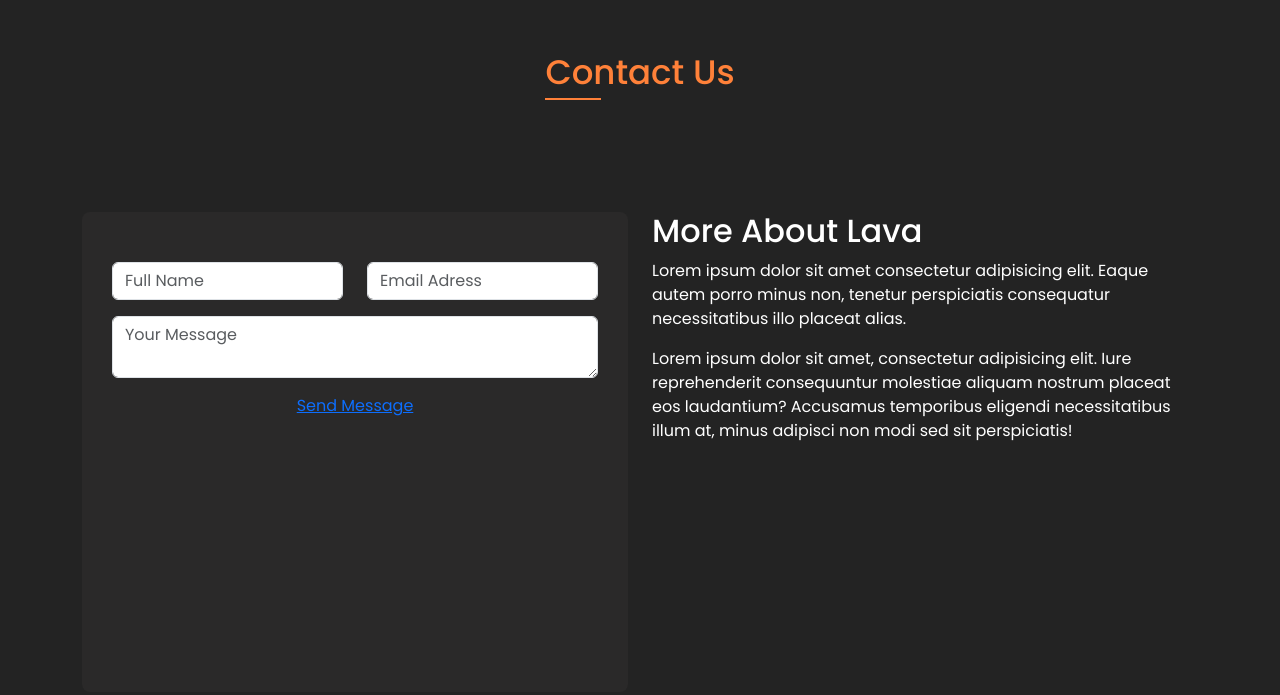
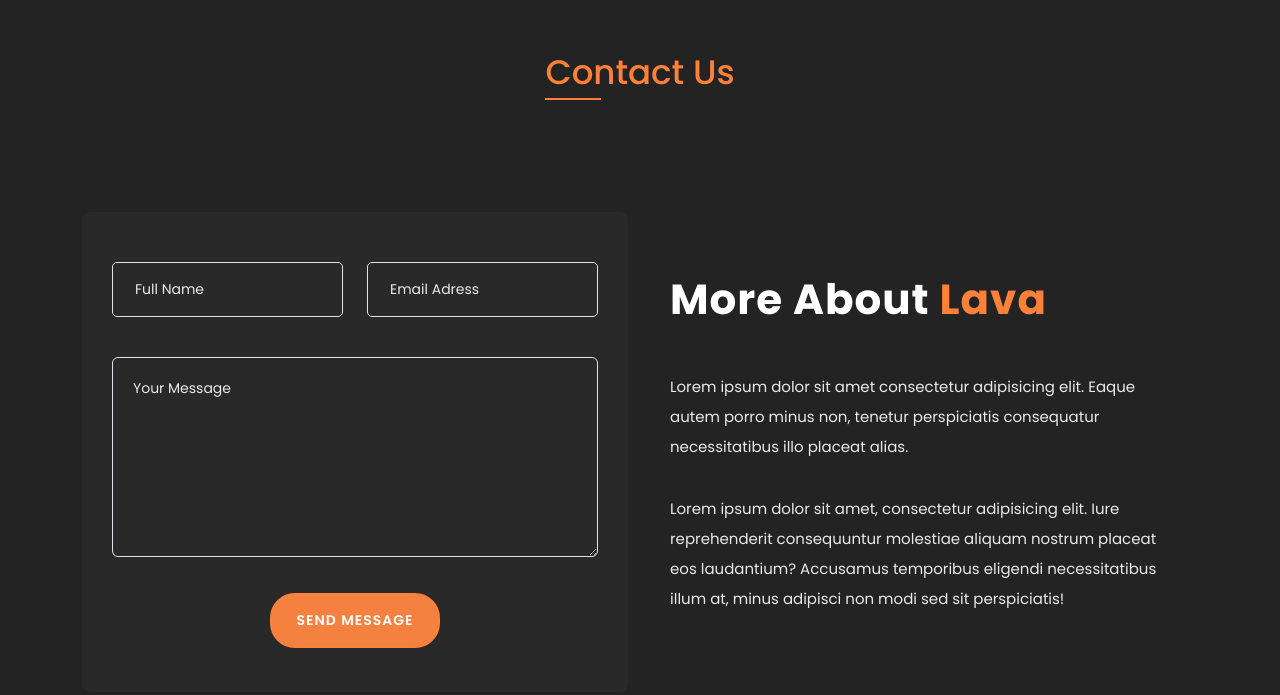
Before and after one commit to GerardoIsaac/Lava_landing_page, a plain HTML site: page index.html in a window 1280 px wide. Shown: the part 3348-4043 px from the top of the page. Drawn offline with nearby package versions, Linux system fonts and the light colour scheme.

Commit message:
contact section styles completed

```diff
--- a/style.css
+++ b/style.css
@@ -458,8 +458,9 @@ body {
   bottom: -68px;
 }
 
+/* * Contact Section */
 
-/* * Contact Section */
+/* form */
 
 .contact-form {
   width: 100%;
@@ -479,7 +480,7 @@ body {
 }
 
 .heading-contact::after {
-    content: '';
+  content: "";
   width: 56px;
   height: 2px;
   background-color: rgb(255, 129, 57);
@@ -495,3 +496,72 @@ body {
   padding: 50px 30px;
   border-radius: 8px;
 }
+
+.form-origin input {
+  color: #777;
+  font-size: 14px;
+  border: 1px solid #e4e3e3;
+  background-color: transparent;
+  border-radius: 5px;
+  outline: none;
+  padding: 16px 22px;
+  margin-bottom: 40px;
+}
+
+::placeholder {
+  color: rgba(255, 255, 255, 0.9) !important;
+}
+
+.form-origin textarea {
+  height: 200px;
+  padding: 20px;
+  font-size: 14px;
+  background-color: transparent;
+  color: #777;
+}
+
+.btn-contact {
+  display: inline-block;
+  font-size: 14px;
+  border-radius: 25px;
+  padding: 15px 25px;
+  border: none;
+  outline: none;
+  background-color: #f4813f;
+  color: white;
+  text-transform: uppercase;
+  font-weight: 600;
+  letter-spacing: 1px;
+  text-decoration: none;
+  margin: 20px 0;
+  border: 2px solid rgb(255, 129, 57);
+}
+
+/* contact info */
+
+.content-contact {
+  width: 100%;
+  height: 100%;
+  display: flex;
+  padding: 8px 18px;
+  justify-content: center;
+  flex-direction: column;
+}
+
+.heading-content {
+  margin-bottom: 30px;
+  font-size: 42px;
+  font-weight: 700;
+  letter-spacing: 1px;
+}
+
+.heading-content span {
+  color: rgb(255, 129, 57);
+}
+
+.para-contact {
+  font-size: 15px;
+  line-height: 30px;
+  color: rgba(255, 255, 255, 0.9);
+  margin: 16px 0;
+}
```
Lines whose indentation alone changed are shown as unchanged.
